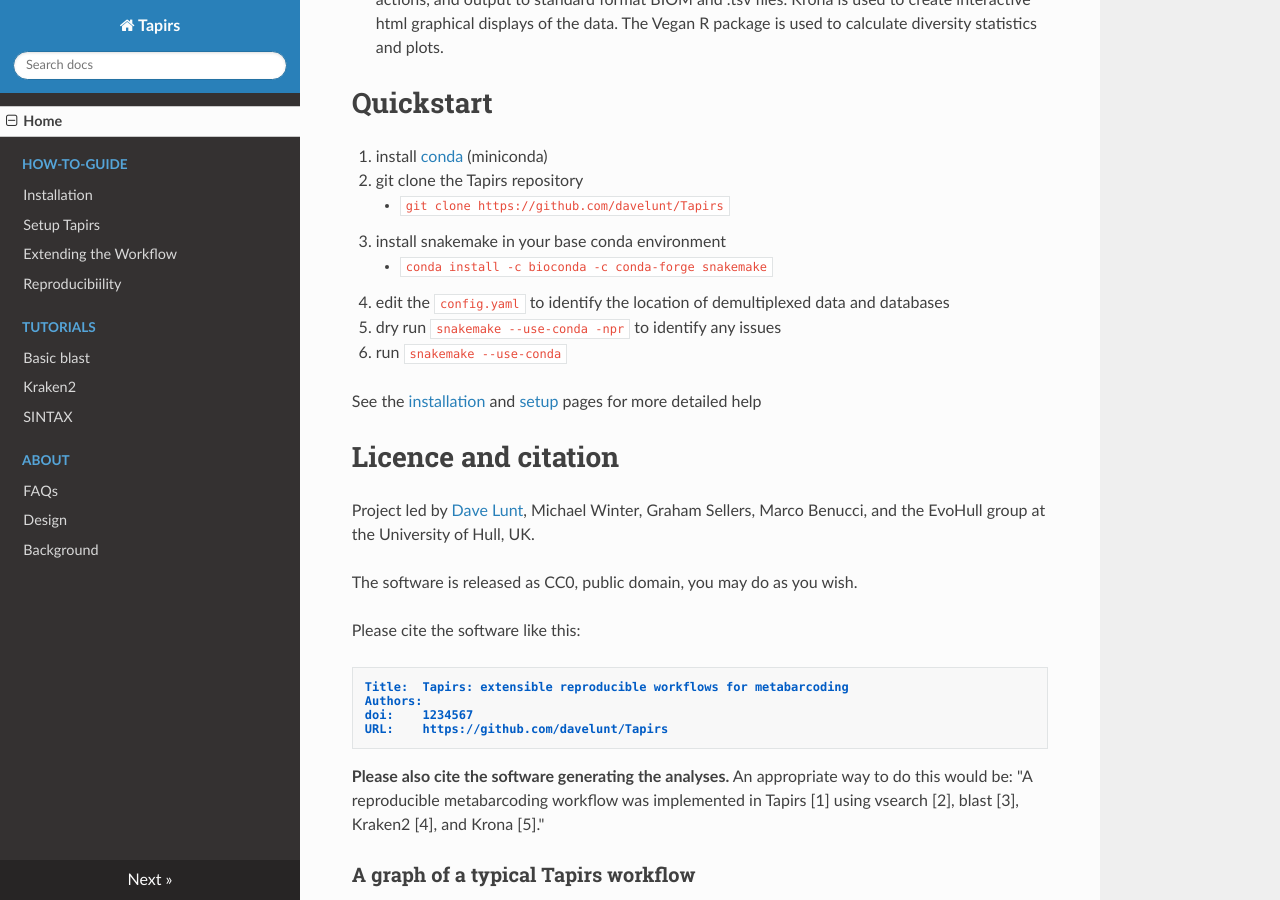
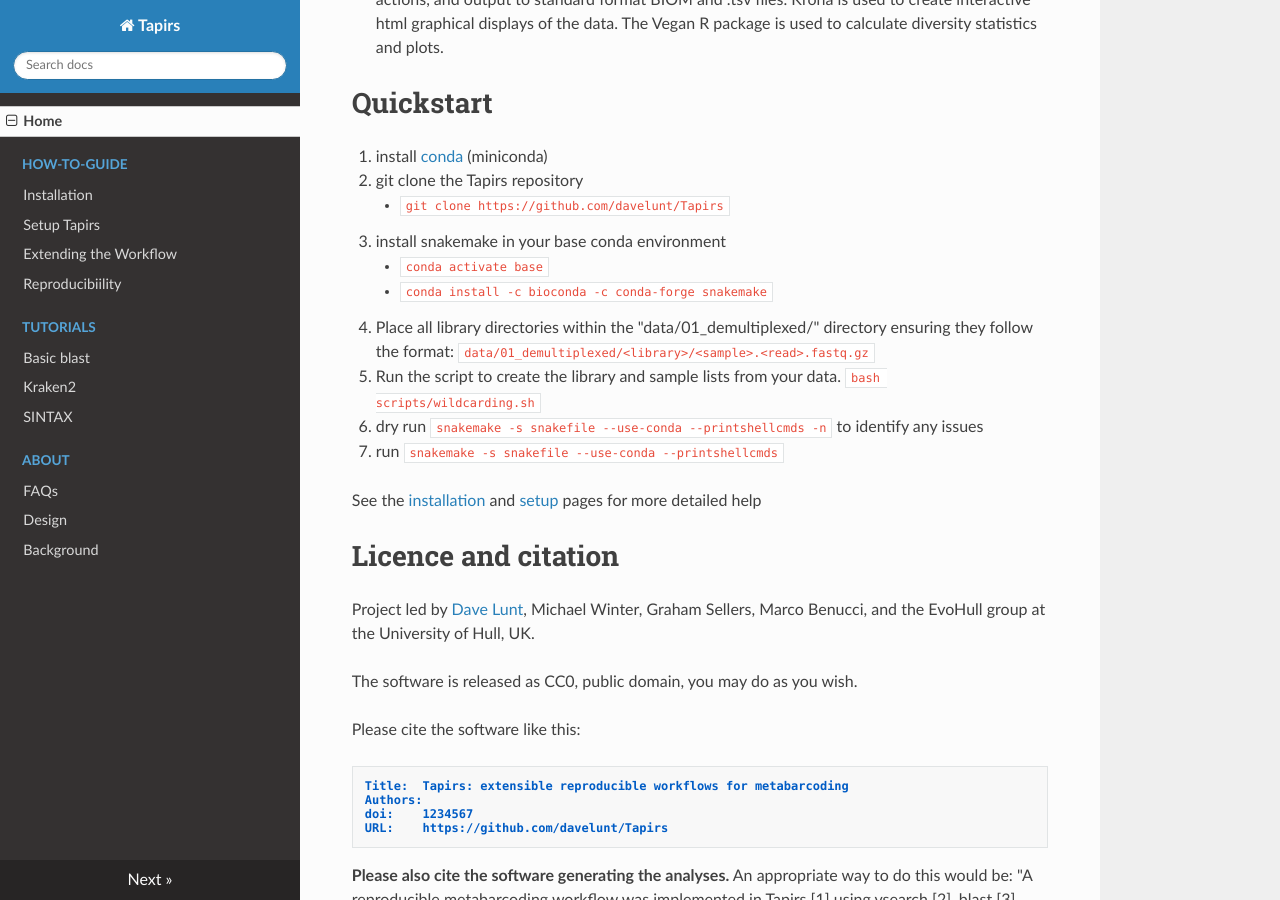
Before and after one commit to EvoHull/Tapirs, an MkDocs documentation site: the page built from documentation/docs/index.md, in a window 1280 px wide and 900 px high, scrolled down 569 px. Built offline with MkDocs 1.6.1, drawn with Linux system fonts in a browser that asks for light colours; nearby versions of some CDN libraries.

Commit message:
Update index.md

```diff
--- a/documentation/docs/index.md
+++ b/documentation/docs/index.md
@@ -16,10 +16,14 @@
 2. git clone the Tapirs repository
     - `git clone https://github.com/davelunt/Tapirs`
 3. install snakemake in your base conda environment
+    - `conda activate base`
     - `conda install -c bioconda -c conda-forge snakemake`
-4. edit the `config.yaml` to identify the location of demultiplexed data and databases
-5. dry run `snakemake --use-conda -npr` to identify any issues
-6. run `snakemake --use-conda`
+4. Place all library directories within the "data/01_demultiplexed/" directory ensuring they follow the format:
+`data/01_demultiplexed/<library>/<sample>.<read>.fastq.gz`
+5. Run the script to create the library and sample lists from your data.
+`bash scripts/wildcarding.sh`
+5. dry run `snakemake -s snakefile --use-conda --printshellcmds -n` to identify any issues
+6. run `snakemake -s snakefile --use-conda --printshellcmds`
 
 See the [installation](How-To-Guide/installation.md) and [setup](How-To-Guide/setup.md) pages for more detailed help
 
```
